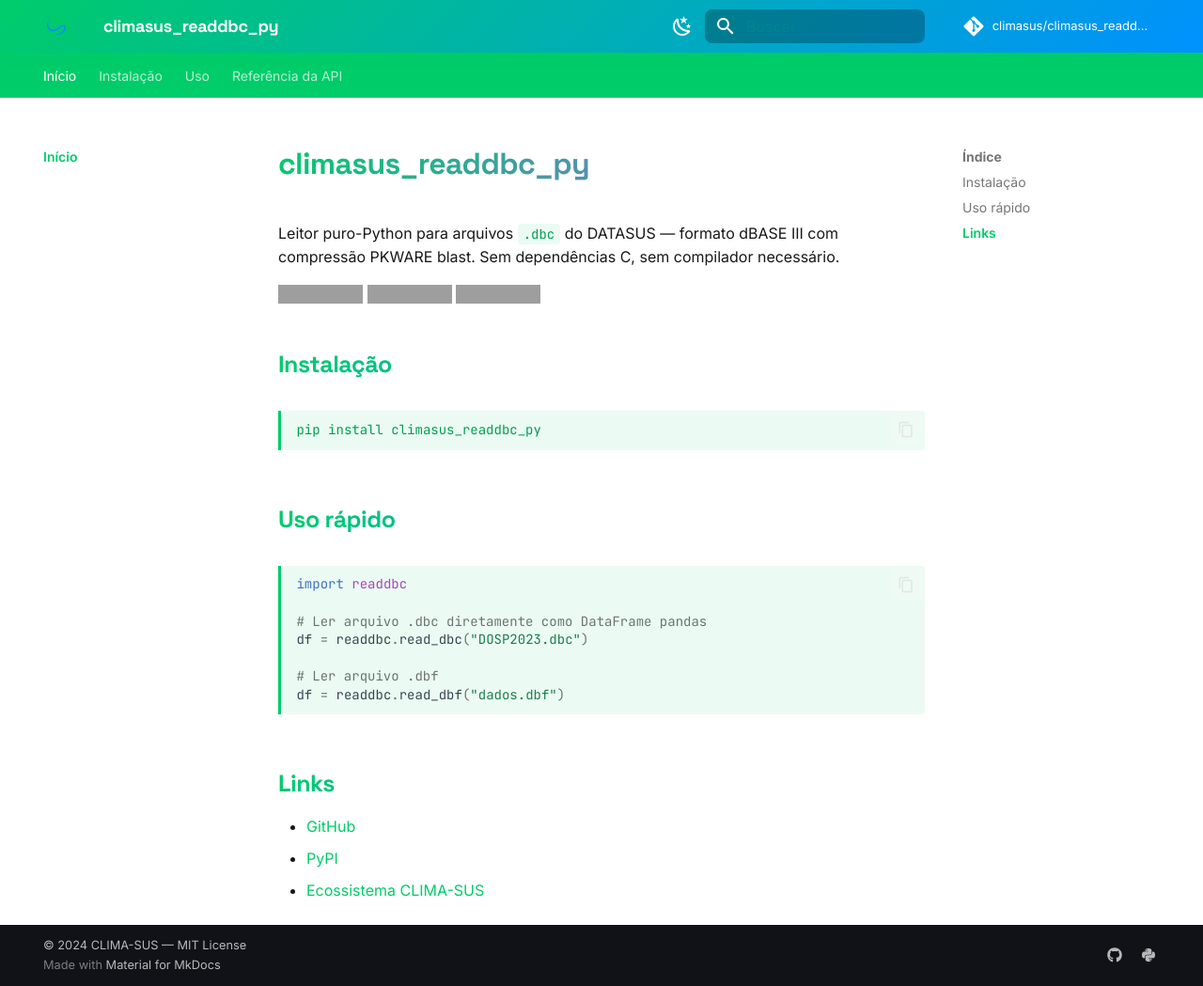
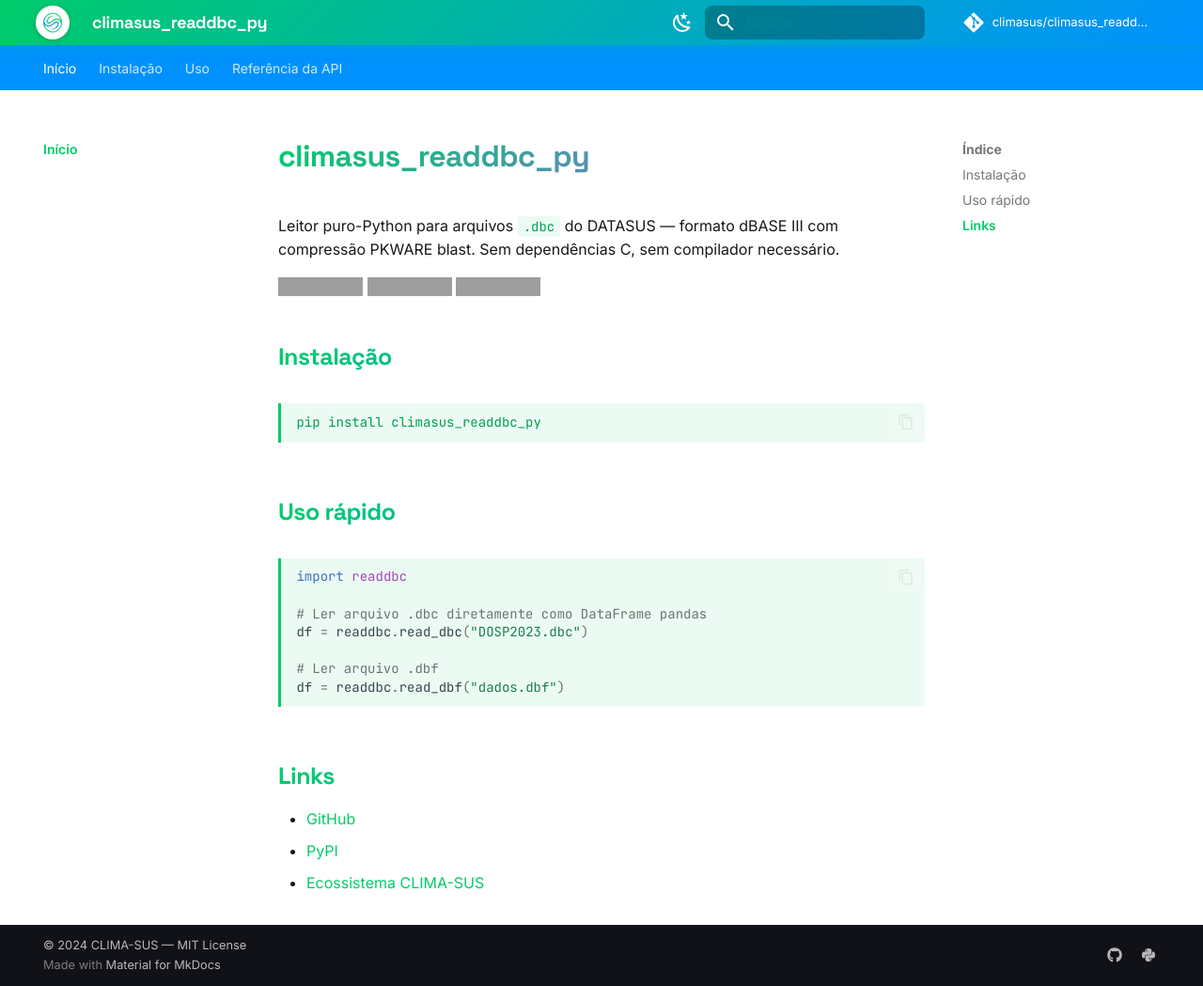
Before and after one commit to climasus/climasus_readdbc_py, an MkDocs documentation site: the page built from docs/index.md, in a window 1280 px wide and 1049 px high. Shown: the whole window at 94% size. Built offline with MkDocs 1.6.1 and Material for MkDocs 9.7.7, drawn with Linux system fonts in a browser that asks for light colours; comment, search, counter and statistics services are not loaded; grey boxes are pictures that could not be loaded.

Commit message:
deploy gh-pages

```diff
--- a/docs/assets/climasus.css
+++ b/docs/assets/climasus.css
@@ -198,6 +198,7 @@
     background: transparent !important;
     color: inherit !important;
     -webkit-text-fill-color: initial;
+
 }
 
 .doc-label {
@@ -309,3 +310,50 @@
 [data-md-color-scheme="slate"] .md-typeset table:not([class]) th {
     background: linear-gradient(135deg, rgba(0, 204, 106, 0.10), rgba(168, 85, 247, 0.10));
 }
+
+/* ---------------------------------------------------------------------------
+   Navigation tabs — azul da paleta
+   --------------------------------------------------------------------------- */
+.md-tabs {
+    background: var(--climasus-logo-blue);   /* #0091FF */
+}
+
+.md-tabs__link {
+    opacity: 0.80;
+    color: #ffffff;
+}
+
+.md-tabs__link:hover {
+    opacity: 1;
+    color: #ffffff;
+}
+
+.md-tabs__link--active {
+    opacity: 1;
+    color: #ffffff;
+    border-bottom: 2px solid rgba(255, 255, 255, 0.85);
+}
+
+/* ---------------------------------------------------------------------------
+   Logo — círculo branco para contraste adequado
+   --------------------------------------------------------------------------- */
+a.md-header__button.md-logo {
+    background: #ffffff;
+    border-radius: 50%;
+    width: 36px;
+    height: 36px;
+    padding: 4px;
+    display: inline-flex;
+    align-items: center;
+    justify-content: center;
+    flex-shrink: 0;
+    box-shadow: 0 1px 6px rgba(0, 0, 0, 0.18);
+    cursor: pointer;
+}
+
+a.md-header__button.md-logo img,
+a.md-header__button.md-logo svg {
+    height: 26px;
+    width: 26px;
+    border-radius: 0;
+}
--- /dev/null
+++ b/docs/assets/climasus.js
@@ -0,0 +1,13 @@
+/* climasus.js — pequenos ajustes comportamentais para a documentação */
+
+document.addEventListener('DOMContentLoaded', () => {
+  /* Logo → redireciona para a home do portal ClimaSUS */
+  const logoBtn = document.querySelector('a.md-header__button.md-logo');
+  if (logoBtn) {
+    logoBtn.title = 'Ir para ClimaSUS';
+    logoBtn.addEventListener('click', (e) => {
+      e.preventDefault();
+      window.location.href = 'https://climasus.github.io/';
+    });
+  }
+});
--- a/mkdocs.yml
+++ b/mkdocs.yml
@@ -45,6 +45,9 @@
 
 extra_css:
   - assets/climasus.css
+
+extra_javascript:
+  - assets/climasus.js
 
 # ---------------------------------------------------------------------------
 # Plugins
```
